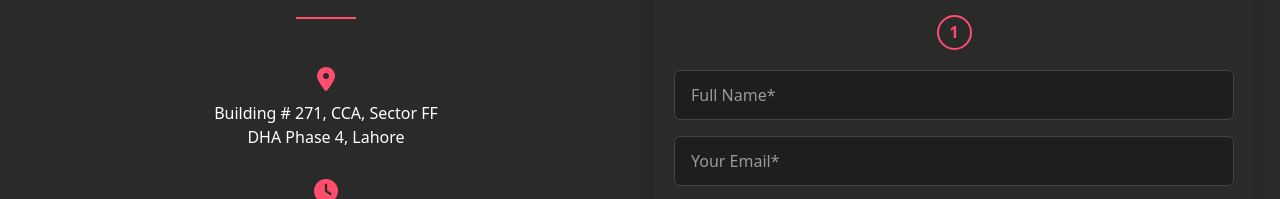
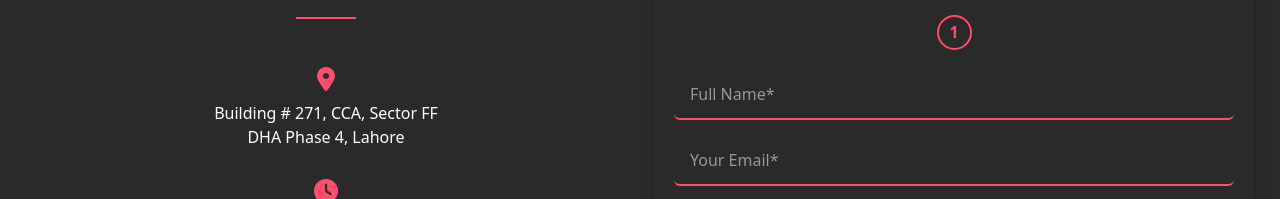
Before and after one commit to sheikhsubhan001/Shiner-Beauty-Saloon, a plain HTML site: page Pages/Contact.html in a window 1280 px wide. Shown: the part 551-750 px from the top of the page. Drawn offline with nearby package versions, Linux system fonts and the light colour scheme.

Commit message:
Change Form

```diff
--- a/Stylesheets/Contact.css
+++ b/Stylesheets/Contact.css
@@ -136,8 +136,9 @@
 .contact-form input,
 .contact-form textarea {
   padding: 12px 16px;
-  background: #1e1e1e;
-  border: 1px solid #444;
+  background: #2a2a2a;
+  border: none;
+  border-bottom: 2px solid #ff4d6d;
   color: #fff;
   font-size: 1rem;
   border-radius: 6px;
@@ -151,7 +152,7 @@
 
 .contact-form input:focus,
 .contact-form textarea:focus {
-  border-color: #ff4d6d;
+  /* border-color: #ff4d6d; */
   outline: none;
 }
 
```
